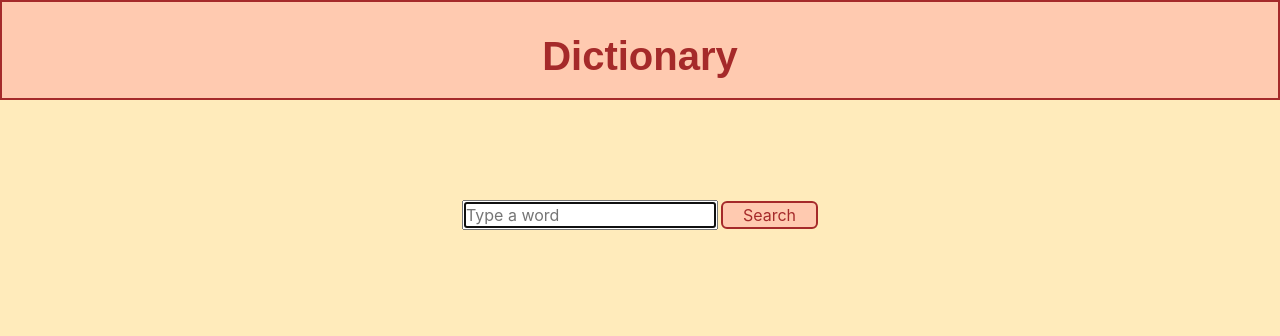
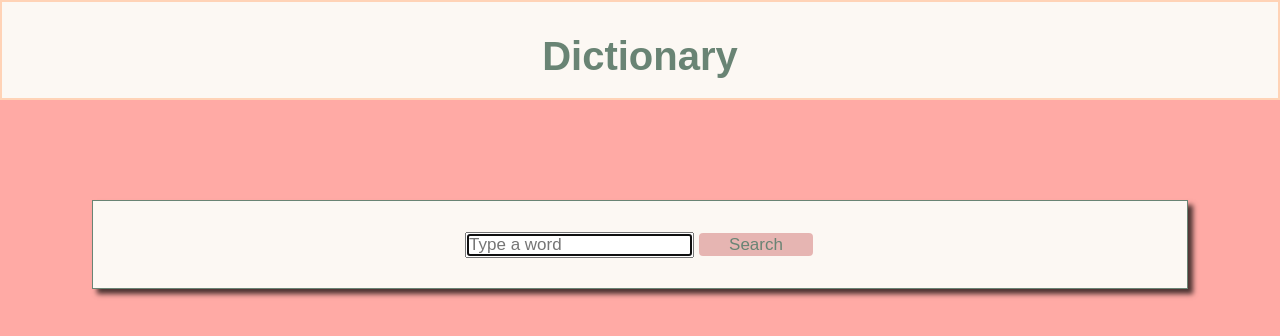
Before and after one commit to Myrto92/dictionary-application, a React (Create React App) app: page / in a window 1280 px wide. Shown: the top 336 px of the page. Built offline with nearby package versions, Linux system fonts and the light colour scheme.

Commit message:
added style

```diff
--- a/src/App.css
+++ b/src/App.css
@@ -1,12 +1,5 @@
-:root {
-  --primary-color: #ffcab0;
-  --secondary-color: #e0ffcd;
-  --third-color: #ffebbb;
-  --fourth-color: brown;
-}
-
 body {
-  background-color: var(--third-color);
+  background-color: #ffaaa5;
 }
 
 .App {
@@ -14,10 +7,10 @@
 }
 
 .App-header {
-  border: 2px solid var(--fourth-color);
+  border: 2px solid#ffd3b6;
   padding-top: 30px;
   text-align: center;
-  background-color: var(--primary-color);
+  background-color: #fcf8f3;
   min-height: 100px;
   margin-bottom: 100px;
 }
@@ -25,5 +18,5 @@
 h1 {
   font-family: Arial, Helvetica, sans-serif;
   font-weight: 800;
-  color: var(--fourth-color);
+  color: #698474;
 }
--- a/src/Form.css
+++ b/src/Form.css
@@ -1,21 +1,26 @@
-:root {
-  --primary-color: #ffcab0;
-  --secondary-color: #e0ffcd;
-  --third-color: #ffebbb;
-  --fourth-color: brown;
-}
-
 .submit-button {
-  padding: 0 20px;
-  background-color: var(--primary-color);
-  border: 2px solid var(--fourth-color);
+  padding: 1.5px 30px;
+  background-color: #e6b5b2;
+  border: 2px solid #fcf8f3;
   border-radius: 6px;
   margin-left: 3px;
-  color: var(--fourth-color);
+  color: #698474;
   transition: 400ms all ease-in-out;
 }
 
 .submit-button:hover {
-  background-color: var(--fourth-color);
-  color: var(--primary-color);
+  background-color: #698474;
+  color: #ffaaa5;
 }
+
+section {
+  background-color: #fcf8f3;
+  border: 1px solid #698474;
+  box-shadow: 5px 5px 5px rgba(0, 0, 0, 0.7);
+  margin: 10px;
+  padding: 30px;
+  color: #698474;
+  font-family: Arial, Helvetica, sans-serif;
+  font-size: 17px;
+  line-height: 20px;
+}
--- a/src/Form.js
+++ b/src/Form.js
@@ -28,6 +28,7 @@
   return (
     <div>
       <form onSubmit={search}>
+        <section>
           <input
             type="search"
             placeholder="Type a word"
@@ -35,7 +36,9 @@
             autoFocus={true}
           />
           <input type="submit" value="Search" className="submit-button" />
+        </section>
       </form>
+
       <Results results={results} />
     </div>
   );
--- /dev/null
+++ b/src/Meaning.css
@@ -0,0 +1,5 @@
+.Meaning h5 {
+  color: black;
+  font-size: medium;
+  margin: 10px;
+}
--- a/src/Meaning.js
+++ b/src/Meaning.js
@@ -1,5 +1,6 @@
 import React from "react";
 import Synonyms from "./Synonyms";
+import "./Meaning.css";
 
 export default function Meaning(props) {
   return (
@@ -15,6 +16,7 @@
             <h5>
               <em>{definition.example}</em>
             </h5>
+
             <Synonyms synonyms={definition.synonyms} />
           </div>
         );
--- /dev/null
+++ b/src/Results.css
@@ -0,0 +1,15 @@
+.Results section {
+  background-color: #fcf8f3;
+  border: 1px solid #698474;
+  box-shadow: 5px 5px 5px rgba(0, 0, 0, 0.7);
+  margin: 10px;
+  padding: 30px;
+  color: #698474;
+  font-family: Arial, Helvetica, sans-serif;
+  font-size: 17px;
+  line-height: 20px;
+}
+
+.Results .phonetic {
+  color: rgb(66, 65, 65);
+}
--- a/src/Results.js
+++ b/src/Results.js
@@ -1,11 +1,13 @@
 import React from "react";
 import Meaning from "./Meaning.js";
 import Phonetic from "./Phonetic";
+import "./Results.css";
 
 export default function Results(props) {
   if (props.results) {
     return (
       <div className="Results">
+        <section className="phonetic">
           <h2>{props.results.word}</h2>
           {props.results.phonetics.map(function(phonetic, index) {
             return (
@@ -14,11 +16,13 @@
               </div>
             );
           })}
+        </section>
+
         {props.results.meanings.map(function(meaning, index) {
           return (
-            <div key={index}>
+            <section key={index}>
               <Meaning meaning={meaning} />
-            </div>
+            </section>
           );
         })}
       </div>
--- /dev/null
+++ b/src/Synonyms.css
@@ -0,0 +1,11 @@
+.synonyms {
+  padding: 0;
+  margin: 15px 0 0;
+}
+
+.synonyms li {
+  display: inline-block;
+  padding-right: 15px;
+  list-style: none;
+  font-weight: bold;
+}
--- a/src/Synonyms.js
+++ b/src/Synonyms.js
@@ -1,5 +1,5 @@
 import React from "react";
-
+import "./Synonyms.css";
 export default function Synonyms(props) {
   if (props.synonyms) {
     return (
```
Lines whose indentation alone changed are shown as unchanged.
